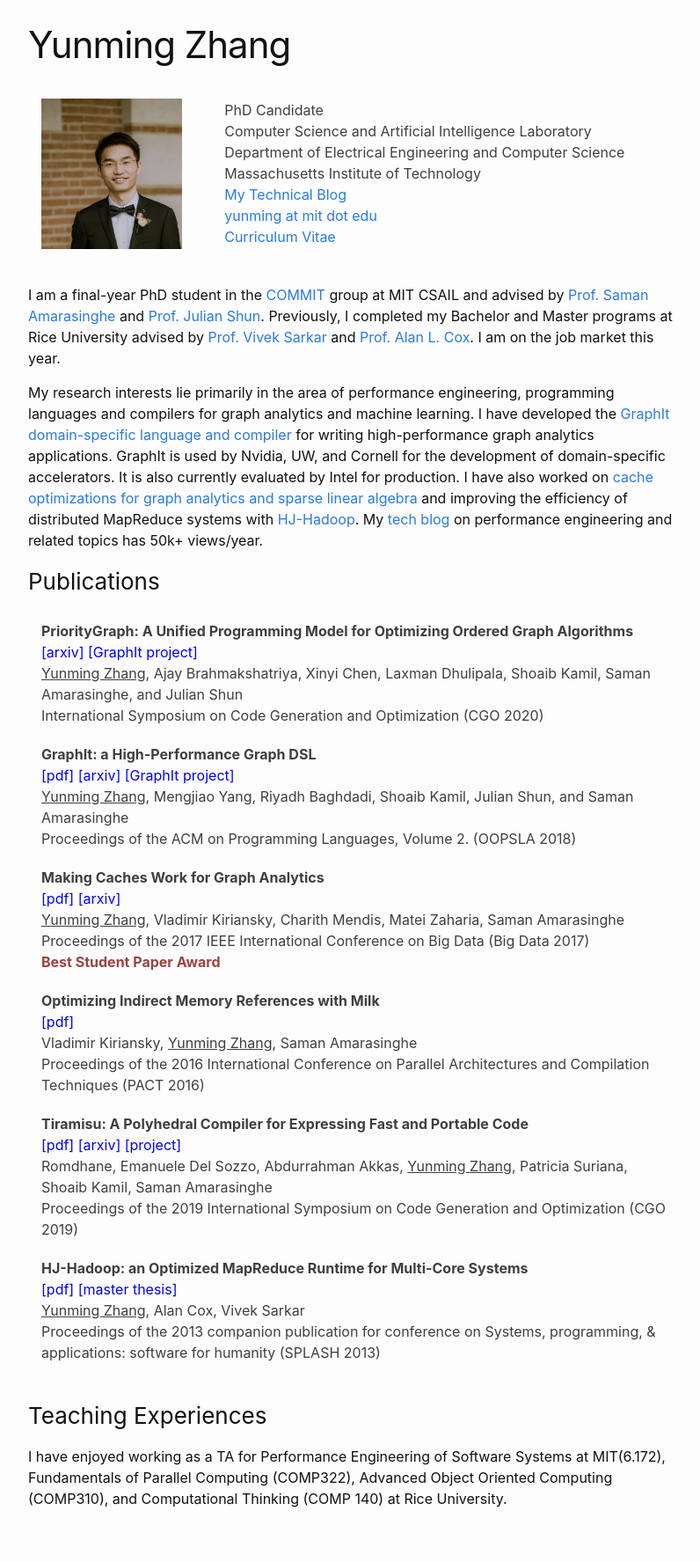
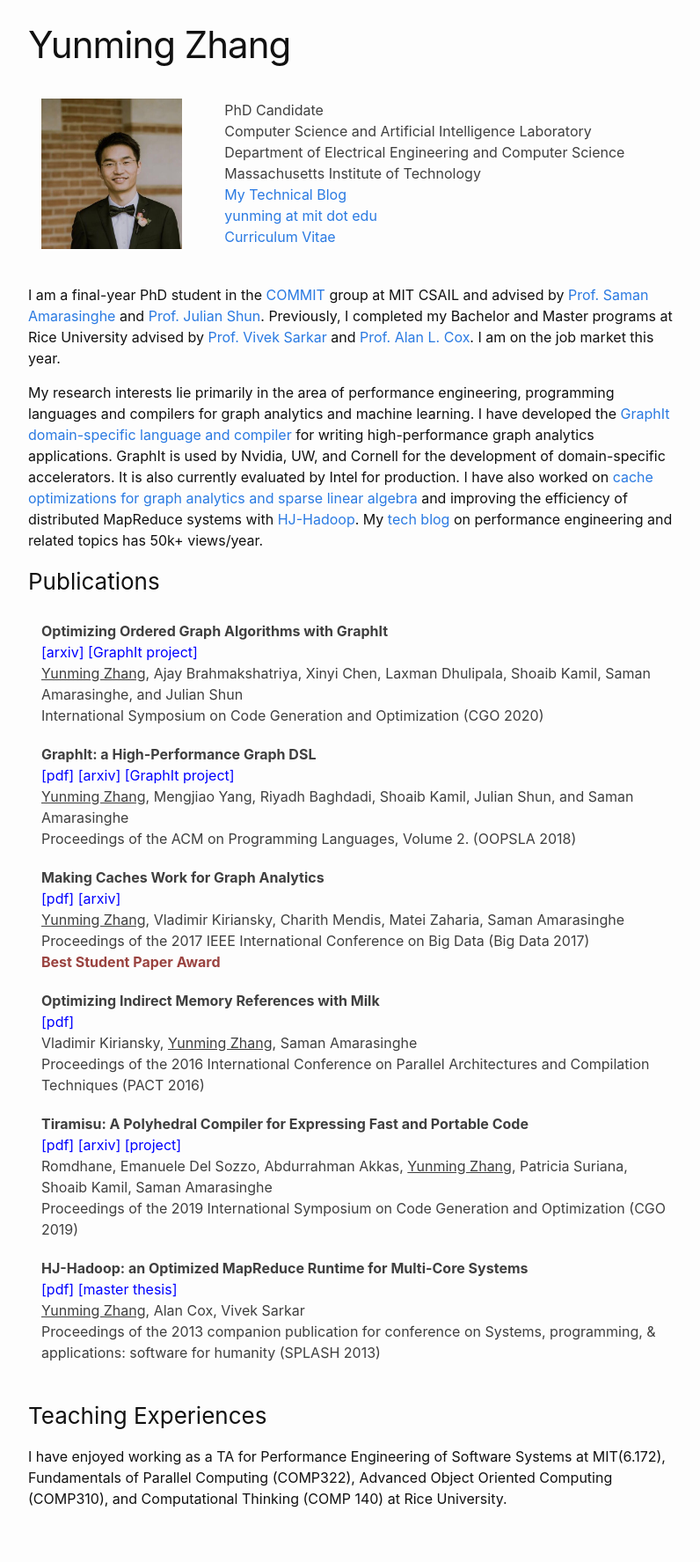
Before and after one commit to yunmingzhang17/yunmingzhang17.github.io, a Jekyll site: the page built from index.md, in a window 1280 px wide. Shown: the whole page at 88% size, without its empty margins (238-1034 px from the left). Built offline with Jekyll 4.4.1, drawn with Linux system fonts in a browser that asks for light colours.

Commit message:
updating the website and resume to the new name of the paper

```diff
--- a/_includes/main.html
+++ b/_includes/main.html
@@ -36,7 +36,7 @@
   <tbody>
     <tr>
       <td>
-	<b>PriorityGraph: A Unified Programming Model for Optimizing Ordered Graph Algorithms</b><br>
+	<b>Optimizing Ordered Graph Algorithms with GraphIt</b><br>
 	<!-- <a href="https://dl.acm.org/citation.cfm?id=3276491" style="color: #0000FF"> [pdf] </a> -->
  	<a href="https://arxiv.org/abs/1911.07260" style="color: #0000FF">[arxiv]</a>
  	<a href="https://graphit-lang.org" style="color: #0000FF"> [GraphIt project] </a>
```
Also changed, not shown: 5 other files.
